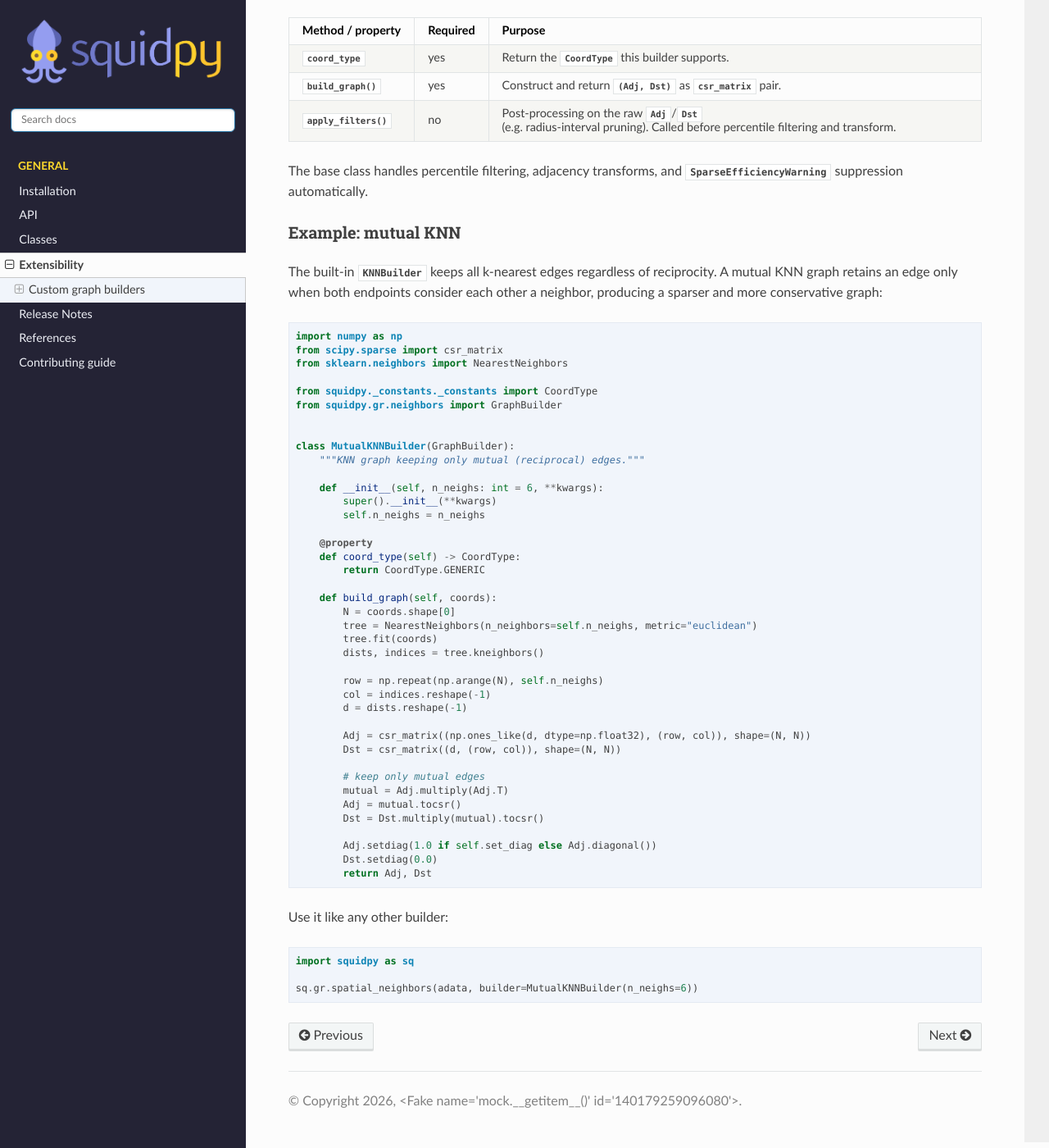
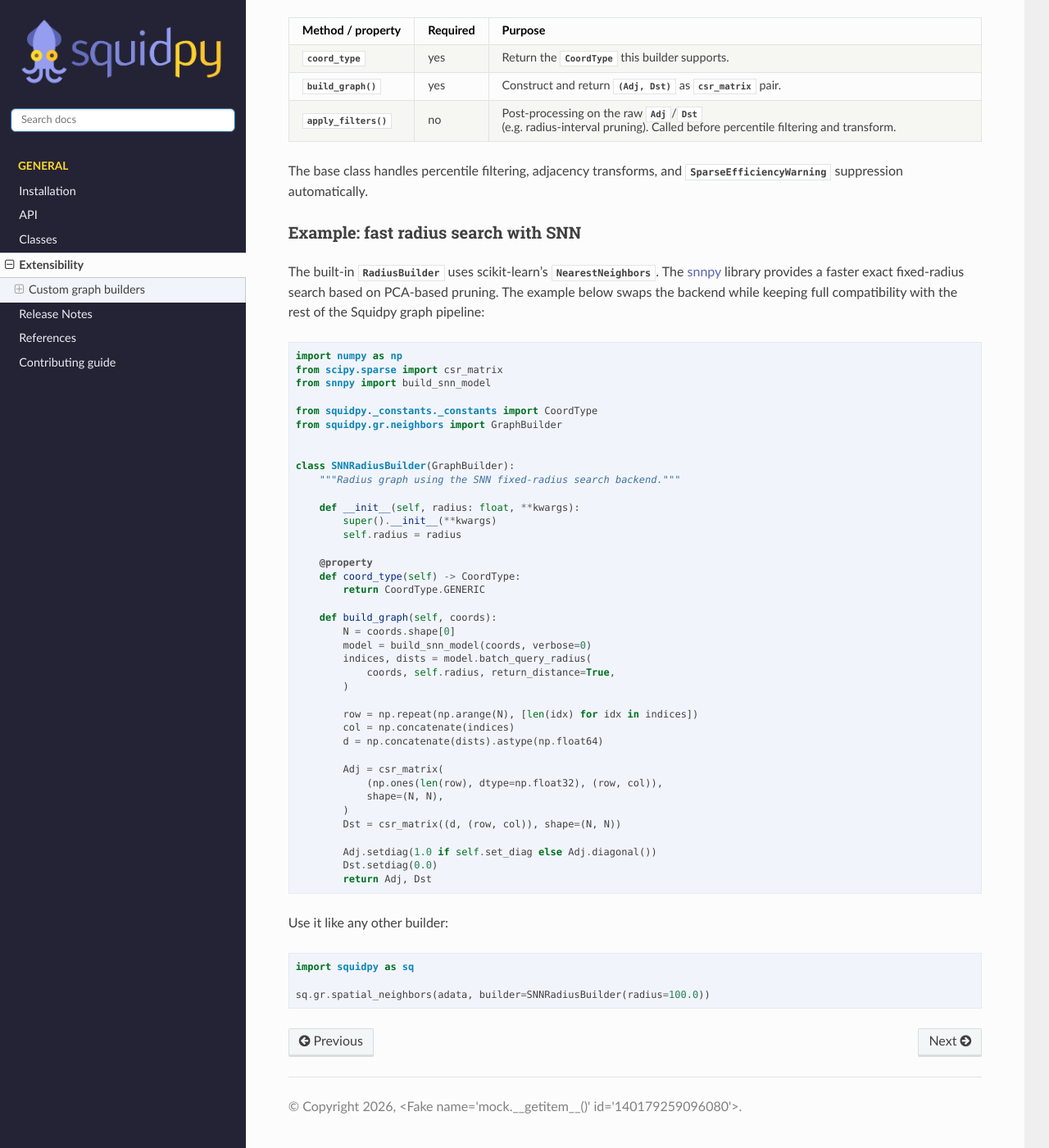
Before and after one commit to scverse/squidpy, a Sphinx documentation site: the page built from docs/extensibility.md, in a window 1280 px wide and 1400 px high, scrolled down 318 px. Shown: the whole window at 82% size. Built offline with Sphinx 7.4.7 and the Read the Docs theme 3.1.0, drawn with Linux system fonts in a browser that asks for light colours; pages that are not in the unit, such as notebooks, are missing from menus; the version number could not be read and is left out.

Commit message:
give a better example

````diff
--- a/docs/extensibility.md
+++ b/docs/extensibility.md
@@ -17,28 +17,29 @@ You can implement your own strategy by subclassing it.
 The base class handles percentile filtering, adjacency transforms, and
 {class}`~scipy.sparse.SparseEfficiencyWarning` suppression automatically.
 
-### Example: mutual KNN
+### Example: fast radius search with SNN
 
-The built-in {class}`~squidpy.gr.neighbors.KNNBuilder` keeps all k-nearest
-edges regardless of reciprocity. A mutual KNN graph retains an edge only when
-both endpoints consider each other a neighbor, producing a sparser and more
-conservative graph:
+The built-in {class}`~squidpy.gr.neighbors.RadiusBuilder` uses scikit-learn's
+``NearestNeighbors``. The [snnpy](https://github.com/nla-group/snn) library
+provides a faster exact fixed-radius search based on PCA-based pruning. The
+example below swaps the backend while keeping full compatibility with the rest
+of the Squidpy graph pipeline:
 
 ```python
 import numpy as np
 from scipy.sparse import csr_matrix
-from sklearn.neighbors import NearestNeighbors
+from snnpy import build_snn_model
 
 from squidpy._constants._constants import CoordType
 from squidpy.gr.neighbors import GraphBuilder
 
 
-class MutualKNNBuilder(GraphBuilder):
-    """KNN graph keeping only mutual (reciprocal) edges."""
+class SNNRadiusBuilder(GraphBuilder):
+    """Radius graph using the SNN fixed-radius search backend."""
 
-    def __init__(self, n_neighs: int = 6, **kwargs):
+    def __init__(self, radius: float, **kwargs):
         super().__init__(**kwargs)
-        self.n_neighs = n_neighs
+        self.radius = radius
 
     @property
     def coord_type(self) -> CoordType:
@@ -46,21 +47,20 @@ class MutualKNNBuilder(GraphBuilder):
 
     def build_graph(self, coords):
         N = coords.shape[0]
-        tree = NearestNeighbors(n_neighbors=self.n_neighs, metric="euclidean")
-        tree.fit(coords)
-        dists, indices = tree.kneighbors()
+        model = build_snn_model(coords, verbose=0)
+        indices, dists = model.batch_query_radius(
+            coords, self.radius, return_distance=True,
+        )
 
-        row = np.repeat(np.arange(N), self.n_neighs)
-        col = indices.reshape(-1)
-        d = dists.reshape(-1)
+        row = np.repeat(np.arange(N), [len(idx) for idx in indices])
+        col = np.concatenate(indices)
+        d = np.concatenate(dists).astype(np.float64)
 
-        Adj = csr_matrix((np.ones_like(d, dtype=np.float32), (row, col)), shape=(N, N))
+        Adj = csr_matrix(
+            (np.ones(len(row), dtype=np.float32), (row, col)),
+            shape=(N, N),
+        )
         Dst = csr_matrix((d, (row, col)), shape=(N, N))
-
-        # keep only mutual edges
-        mutual = Adj.multiply(Adj.T)
-        Adj = mutual.tocsr()
-        Dst = Dst.multiply(mutual).tocsr()
 
         Adj.setdiag(1.0 if self.set_diag else Adj.diagonal())
         Dst.setdiag(0.0)
@@ -72,5 +72,5 @@ Use it like any other builder:
 ```python
 import squidpy as sq
 
-sq.gr.spatial_neighbors(adata, builder=MutualKNNBuilder(n_neighs=6))
+sq.gr.spatial_neighbors(adata, builder=SNNRadiusBuilder(radius=100.0))
 ```
````
